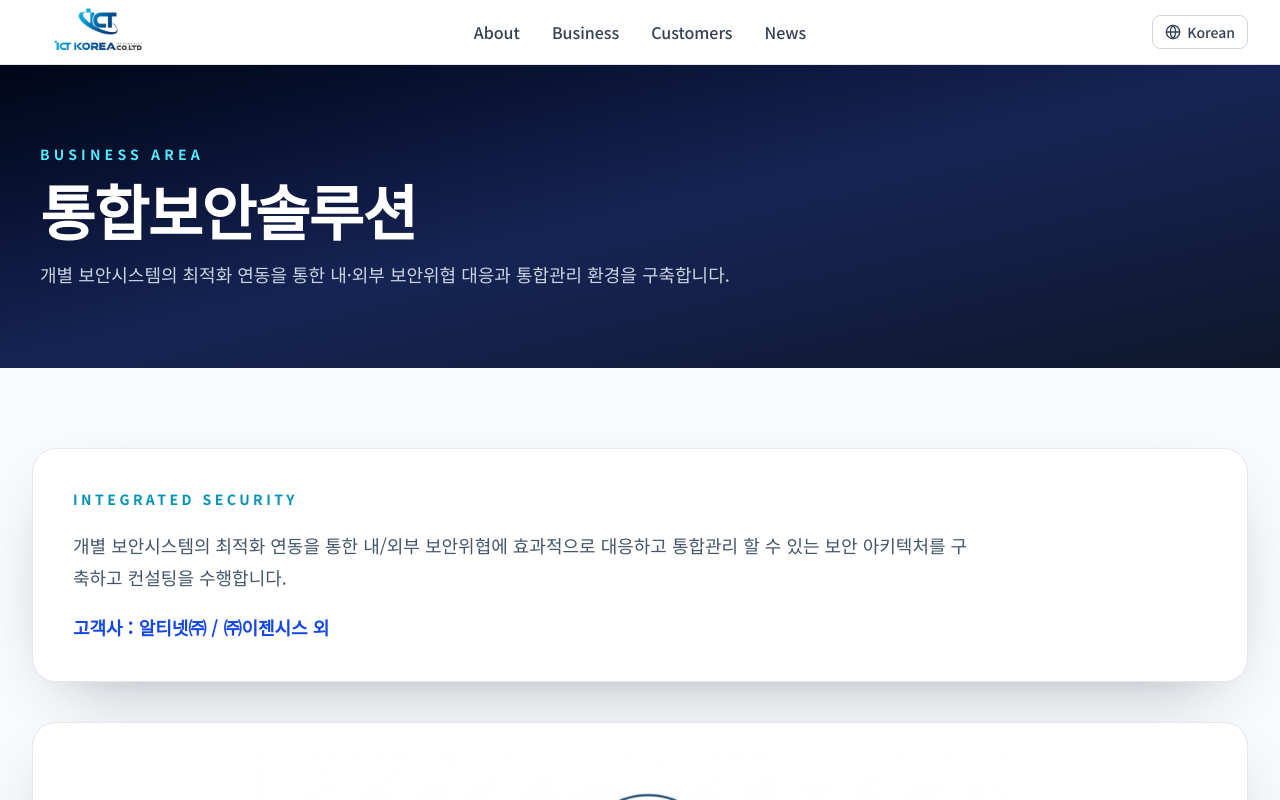
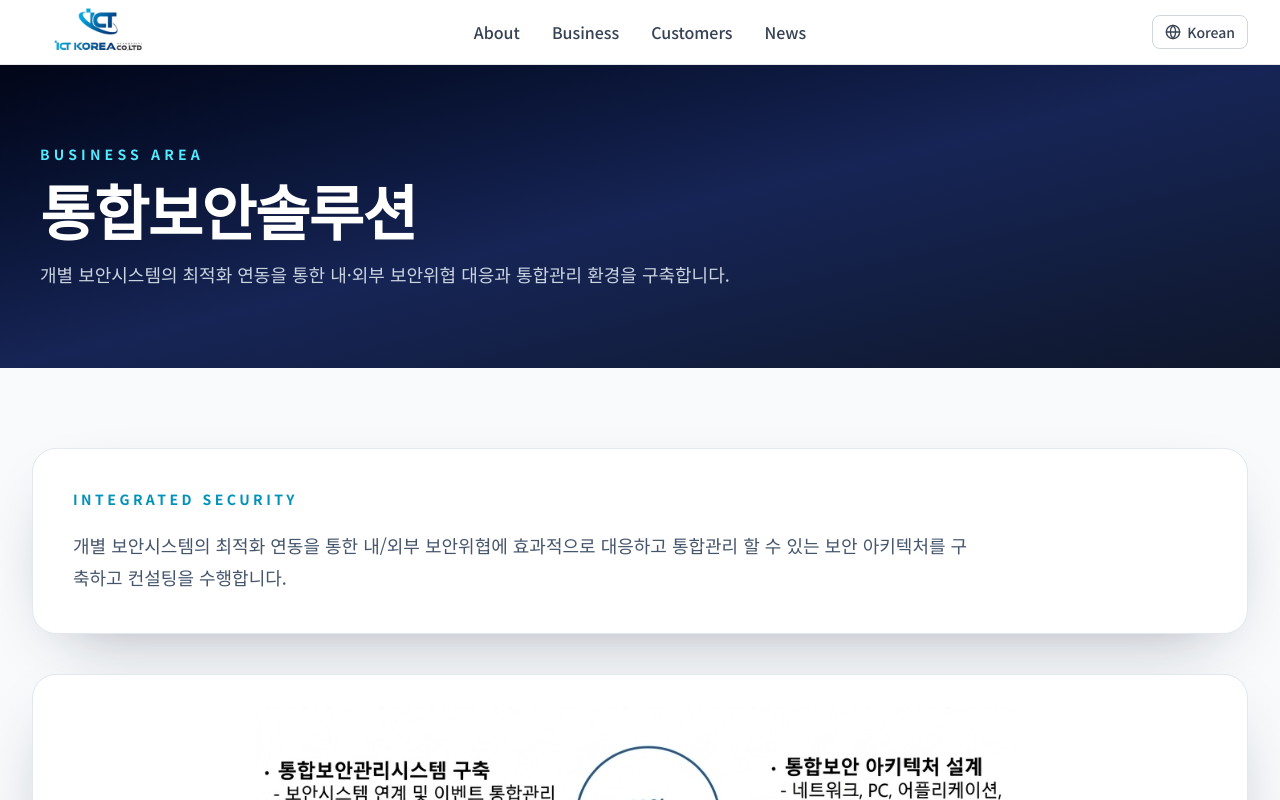
Before and after one commit to MsLJ/ictkorea, a Next.js app: page /business/features in a window 1280 px wide. Shown: the top 800 px of the page. Built offline with nearby package versions, Linux system fonts and the light colour scheme.

Commit message:
Remove inline customer line from security page

```diff
--- a/app/business/features/page.tsx
+++ b/app/business/features/page.tsx
@@ -19,7 +19,6 @@ export default function IntegratedSecurityPage() {
           <p className="mt-5 max-w-4xl text-base leading-8 text-slate-600 sm:text-lg">
             개별 보안시스템의 최적화 연동을 통한 내/외부 보안위협에 효과적으로 대응하고 통합관리 할 수 있는 보안 아키텍처를 구축하고 컨설팅을 수행합니다.
           </p>
-          <p className="mt-5 text-lg font-semibold text-blue-700">고객사 : 알티넷㈜ / ㈜이젠시스 외</p>
         </div>
 
         <div className="overflow-hidden rounded-3xl border border-slate-200 bg-white p-3 shadow-[0_24px_70px_-35px_rgba(15,23,42,0.45)] sm:p-8">
```
